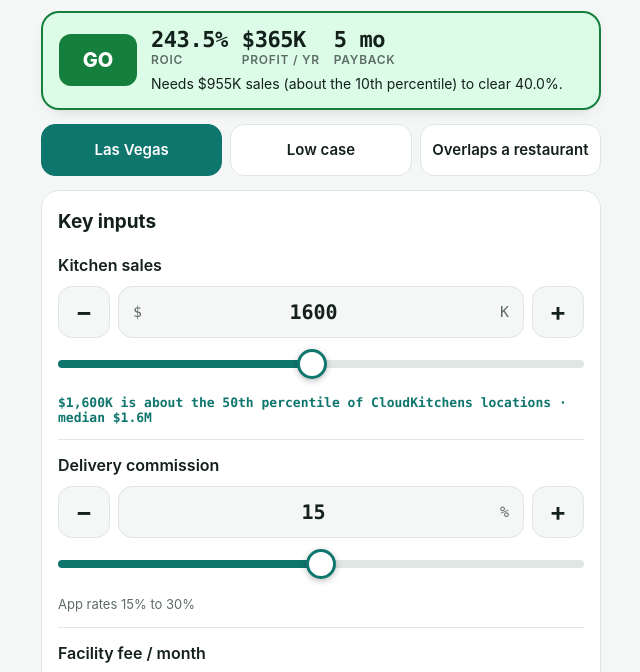
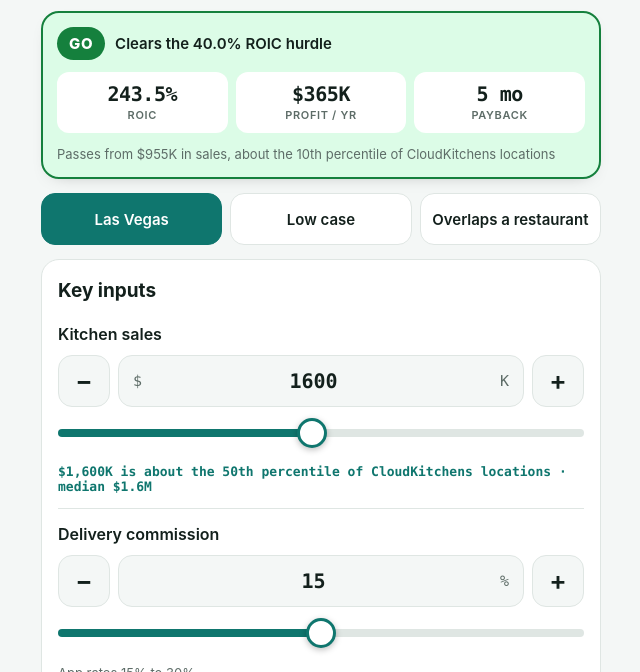
Before and after one commit to cruize69/mocloud, a plain HTML site: page index.html in a window 1280 px wide. Shown: the part 76-748 px from the top of the page, without its empty margins (319-959 px from the left). Drawn offline with Linux system fonts and the light colour scheme.

Commit message:
Redesign the verdict widget
GO/NO GO pill with a one-line status, three equal stat tiles (ROIC,
profit, payback), and a quieter footnote for the sales needed to pass.

Co-Authored-By: Claude Opus 5.5 <noreply@anthropic.com>

```diff
--- a/index.html
+++ b/index.html
@@ -28,15 +28,17 @@ h1{font-size:24px;line-height:1.15;margin:20px 0 4px;letter-spacing:-.01em}
 .by{margin:0;color:var(--mute);font-size:15px}
 .by b{color:var(--ink);font-weight:600}
 
-#verdict{position:sticky;top:env(safe-area-inset-top);z-index:2;display:grid;grid-template-columns:auto 1fr;gap:6px 14px;align-items:center;padding:14px 16px;border-radius:18px;background:var(--gobg);border:2px solid var(--go);transition:background .3s,border-color .3s;box-shadow:0 6px 18px -12px rgba(0,0,0,.35)}
+#verdict{position:sticky;top:env(safe-area-inset-top);z-index:2;display:grid;gap:12px;padding:14px;border-radius:18px;background:var(--gobg);border:2px solid var(--go);transition:background .3s,border-color .3s;box-shadow:0 6px 18px -12px rgba(0,0,0,.35)}
 #verdict.no{background:var(--nobg);border-color:var(--no)}
-#pill{grid-row:span 2;font-weight:800;font-size:20px;padding:12px 14px;border-radius:12px;color:#fff;background:var(--go);transition:background .3s;min-width:78px;text-align:center}
+.vhead{display:flex;align-items:center;gap:10px}
+#pill{font-weight:800;font-size:15px;letter-spacing:.04em;padding:6px 12px;border-radius:999px;color:var(--card);background:var(--go);transition:background .3s;white-space:nowrap}
 .no #pill{background:var(--no)}
-#nums{display:flex;gap:14px;align-items:baseline;flex-wrap:wrap}
-#nums div{display:grid}
-#nums b{font:700 22px var(--mono);font-variant-numeric:tabular-nums;letter-spacing:-.02em}
-#nums span{font-size:12px;color:var(--mute);text-transform:uppercase;letter-spacing:.06em;font-weight:600}
-#why{font-size:14px;color:var(--ink)}
+#vlab{font-weight:600;font-size:15px}
+#nums{display:grid;grid-template-columns:repeat(3,1fr);gap:8px}
+#nums div{display:grid;gap:2px;padding:10px 8px;border-radius:12px;background:var(--card);text-align:center}
+#nums b{font:700 20px var(--mono);font-variant-numeric:tabular-nums;letter-spacing:-.02em;white-space:nowrap}
+#nums span{font-size:11px;color:var(--mute);text-transform:uppercase;letter-spacing:.06em;font-weight:600}
+#why{font-size:13px;color:var(--mute)}
 
 .chips{display:grid;grid-template-columns:repeat(3,1fr);gap:8px}
 .chips button{font:600 15px var(--sans);color:var(--ink);background:var(--card);border:1.5px solid var(--line);border-radius:14px;min-height:52px;padding:6px 8px;line-height:1.15;cursor:pointer}
@@ -102,7 +104,7 @@ footer b{color:var(--ink)}
   </header>
 
   <div id="verdict" aria-live="polite">
-    <div id="pill">GO</div>
+    <div class="vhead"><span id="pill">GO</span><span id="vlab"></span></div>
     <div id="nums"><div><b id="n-roic">0%</b><span>ROIC</span></div><div><b id="n-net">$0K</b><span>Profit / yr</span></div><div><b id="n-pay">–</b><span>Payback</span></div></div>
     <div id="why"></div>
   </div>
@@ -205,7 +207,8 @@ function calc(){
   tween($("n-roic"),roic*100,x=>P(x)); tween($("n-net"),net,K);
   const pay=net>0?Math.round(U/net*12):null;
   $("n-pay").textContent=pay===null?"Never":pay+" mo";
-  $("why").textContent=isFinite(need)?`Needs ${K(need)} sales (${where(need)}) to clear ${P(h*100)}.`:"No sales level clears the hurdle.";
+  $("vlab").textContent=go?`Clears the ${P(h*100)} ROIC hurdle`:net<=0?"Loses money":`Below the ${P(h*100)} ROIC hurdle`;
+  $("why").textContent=isFinite(need)?`Passes from ${K(need)} in sales, ${where(need)} of CloudKitchens locations`:"No sales level clears the hurdle at these costs";
   $("pctl").textContent=`${K(S)} is ${where(S)} of CloudKitchens locations · median $1.6M`;
   const rows=[S,...vals,cann,net];
   rows.forEach((x,i)=>{const ln=$("ln"+i),neg=i>0&&i<9;
```
